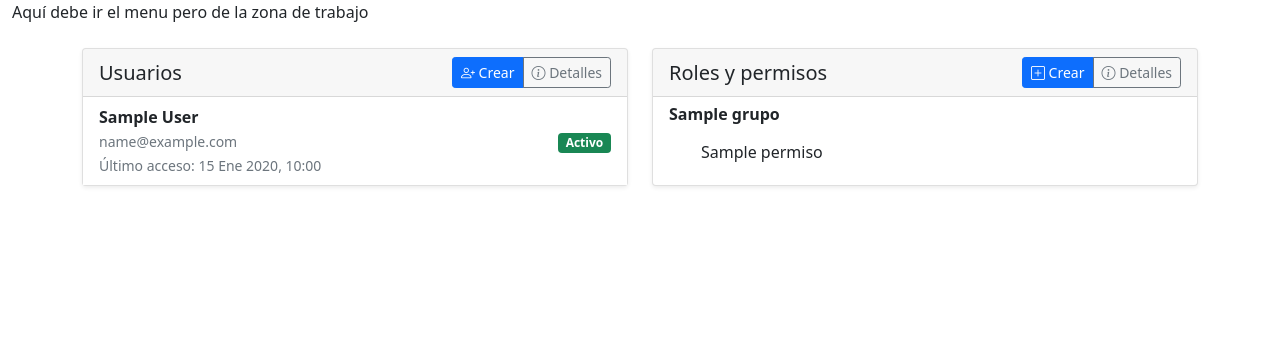
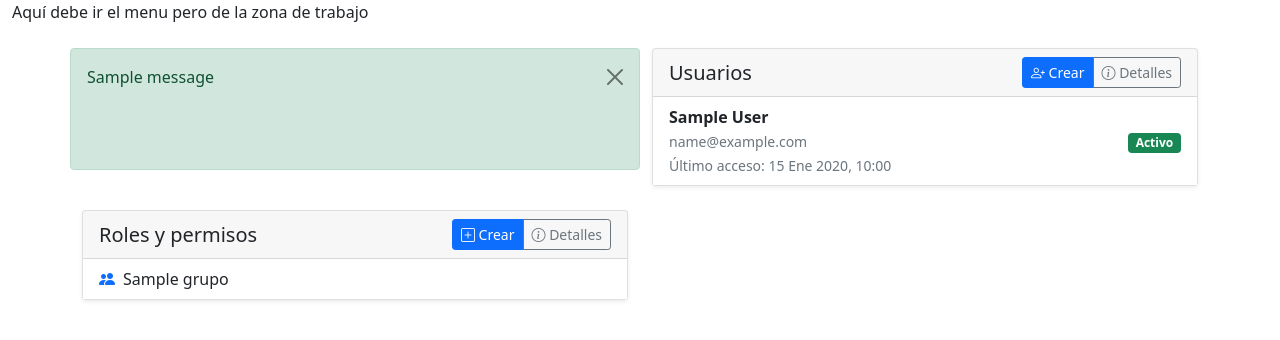
Before and after one commit to AlejandroFlores004/MAJENCOSYS, a Django app: template user/templates/usuarioMain.html in a window 1280 px wide. Shown: the top 340 px of the page. Run offline with Django 4.2, Linux system fonts and the light colour scheme; tables that the repository leaves empty hold one stand-in row (values such as "Sample post"); the template is opened without the code that fills it: values that come from a table or form of the project are taken from there, most other values are stand-ins (such as "Sample title", 1, 10 or a date in 2020); one stand-in notice (Sample message) is shown; some libraries are stand-ins or nearby versions.

Commit message:
Pequeños detalle visuales

```diff
--- a/user/templates/usuarioMain.html
+++ b/user/templates/usuarioMain.html
@@ -3,9 +3,17 @@
 {% block title %}Usuarios{% endblock title %}
 
 {% block content %}
+
 <div class="container mt-4">
   <div class="row g-4 row-cols-1 row-cols-md-2">
-
+    {% if messages %}
+      <div class="alert alert-success alert-dismissible">
+        <button type="button" class="btn-close" data-bs-dismiss="alert"></button>
+        {% for message in messages %}
+          <p>{{ message }}</p>
+        {% endfor %}
+      </div>
+    {% endif %}
     <!-- Panel: Usuarios -->
     <div class="col">
       <div class="card h-100 shadow-sm">
@@ -69,20 +77,14 @@
        <div class="card-body p-0">
         <ul class="list-group list-group-flush" style="max-height: 60vh; overflow-y: auto;">
           {% for grupo in grupos %}
-              <li class="list-group-item">
-                <h6 class="fw-bold">{{ grupo.name }}</h6>  <!-- Role Name -->
-
-                <ul class="list-group list-group-flush ms-3">  <!-- Nested permissions list -->
-                  {% for permiso in grupo.permissions.all %}
-                    <li class="list-group-item d-flex justify-content-between">
-                      <span>{{ permiso.name }}</span>  <!-- Permission name -->
-                    </li>
-                  {% endfor %}
-                </ul>
+            <li class="list-group-item d-flex align-items-center">
+              <i class="bi bi-people-fill text-primary me-2"></i>
+              <span class="fw-semibold">{{ grupo.name }}</span>
             </li>
           {% endfor %}
         </ul>
       </div>
+
       </div>
     </div>
 
--- a/user/views.py
+++ b/user/views.py
@@ -1,6 +1,7 @@
-from django.shortcuts import render
+from django.shortcuts import render,redirect
 from django.contrib.auth.models import User,Group
 from .forms import userForm
+from django.contrib import messages
 
 # Create your views here.
 def userMain(request):
@@ -19,6 +20,8 @@ def userFormView(request):
         form = userForm(request.POST)
         if form.is_valid():
             form.save()
+            messages.success(request, '!El usuario se guardo exitosamente')
+            return redirect('usuariosMain')
     else:
         form = userForm()
 
```
Lines whose indentation alone changed are shown as unchanged.
